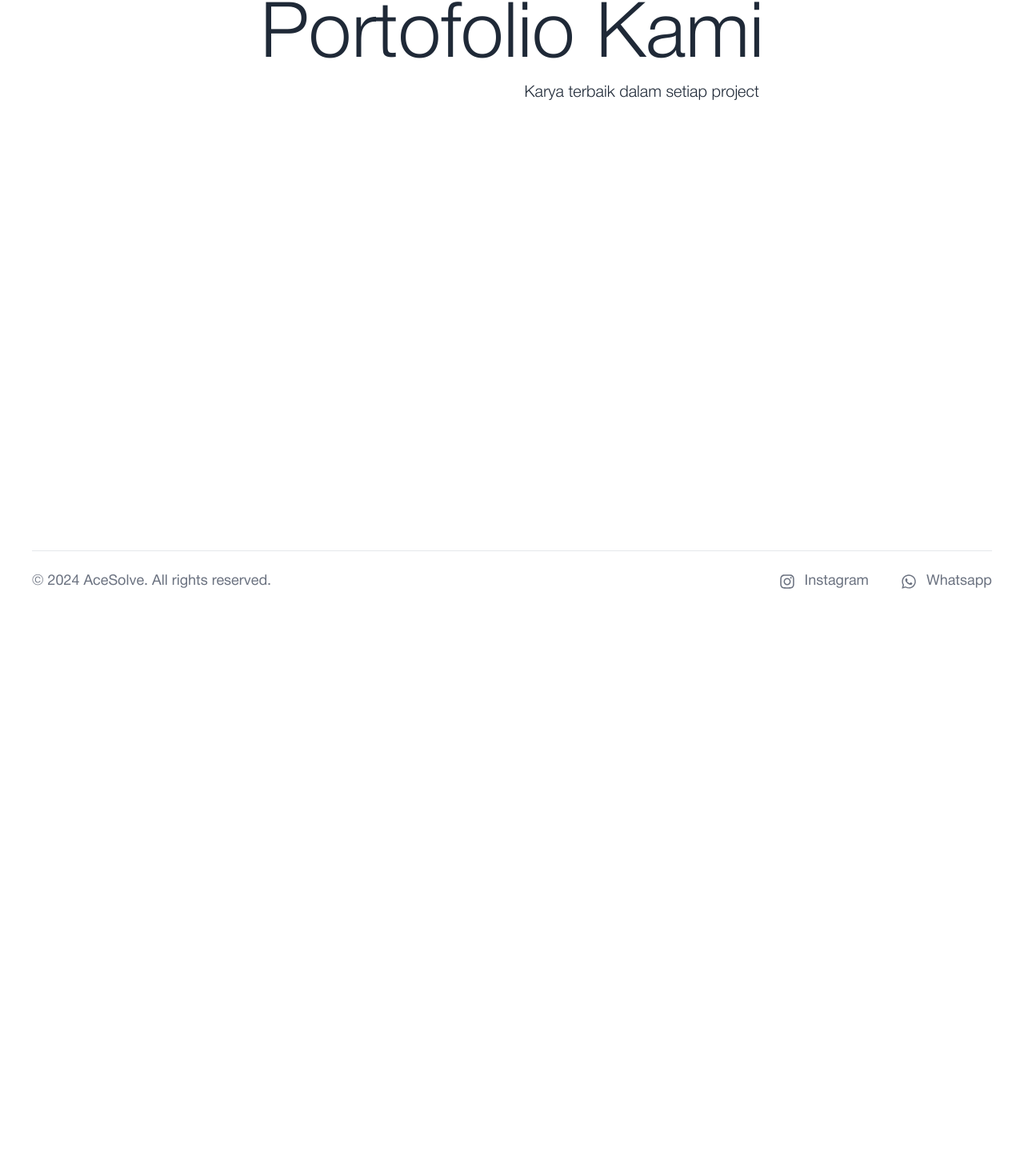
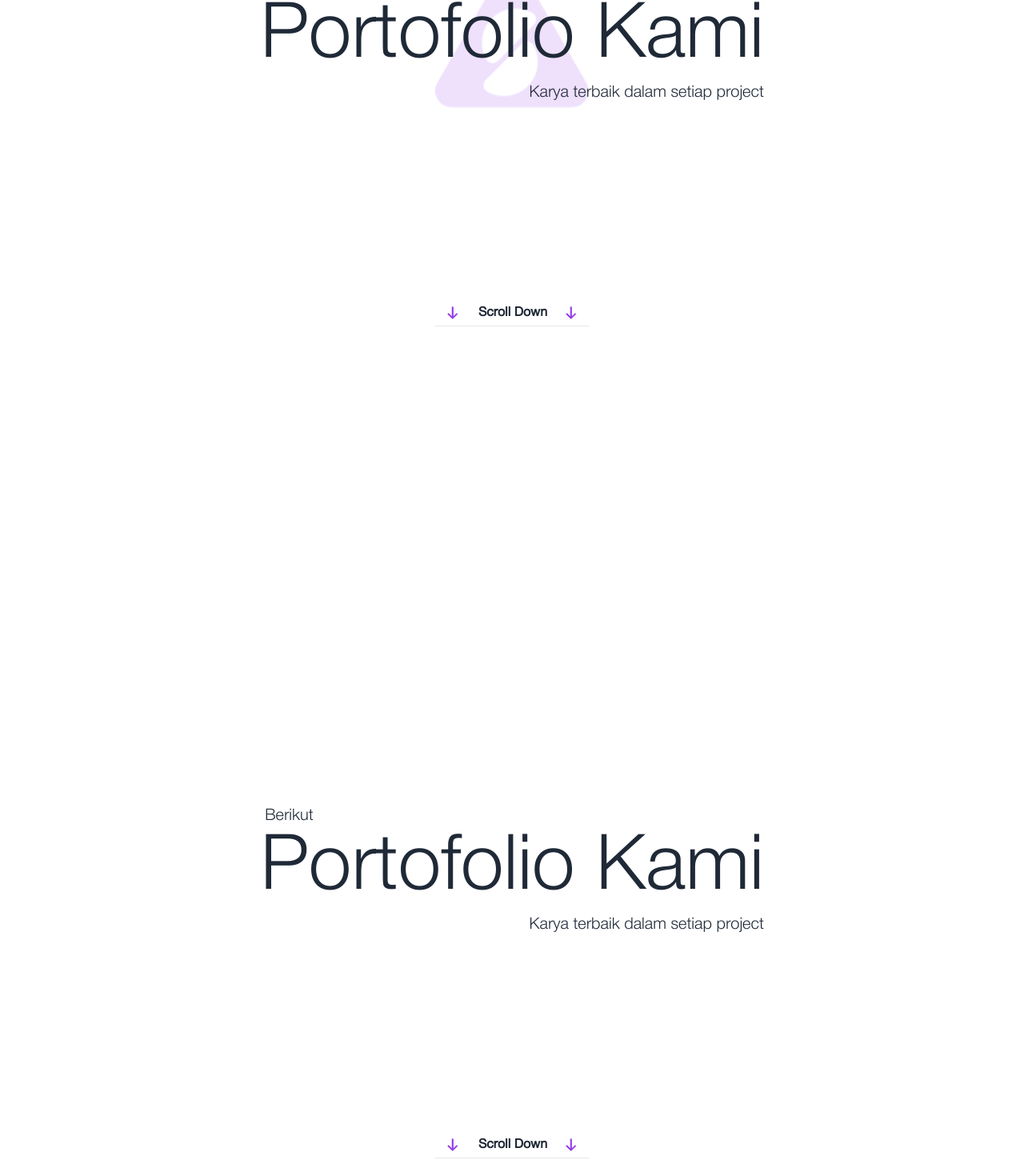
Before and after one commit to Aliux7/ace-solve, a Next.js app: page /portofolio in a window 1280 px wide. Shown: the part 352-1822 px from the top of the page at 80% size. Before the commit the page ends 1117 px from the top, so only its background shows below. Built offline with nearby package versions, Linux system fonts and the light colour scheme.

Commit message:
feats: porto on progress

```diff
--- a/src/app/(pages)/layanan/page.tsx
+++ b/src/app/(pages)/layanan/page.tsx
@@ -66,7 +66,7 @@
             initial="hidden"
             animate={controls}
             transition={{ duration: 1, delay: 0.5 }}
-            src="Mockup2.png"
+            src="/Mockup2.png"
             className="h-[45vh] sm:h-[55vh] mt-5"
           />
           <div className="absolute -bottom-[40%] h-[15vh] w-full opacity-10 animate-float">
@@ -79,7 +79,7 @@
               }}
               viewport={{ once: true }}
               transition={{ duration: 3, delay: 1.5 }}
-              src="Mockup2.png"
+              src="/Mockup2.png"
               className="h-full w-full object-cover object-bottom -scale-y-100 blur-[2px]"
             />
             <div className="absolute top-0 left-0 w-full h-full bg-gradient-to-t from-white to-transparent"></div>
--- a/src/app/(pages)/portofolio/page.tsx
+++ b/src/app/(pages)/portofolio/page.tsx
@@ -2,11 +2,12 @@
 import React, { useEffect, useState } from "react";
 import { motion, useAnimation } from "framer-motion";
 import { FaCheck, FaWhatsapp } from "react-icons/fa";
-import { GoArrowUpRight, GoProjectTemplate } from "react-icons/go";
+import { GoArrowDown, GoArrowUpRight, GoProjectTemplate } from "react-icons/go";
 import CountUp from "@/app/components/ui/CountUp";
 import { TextBoxReveal } from "@/app/components/ui/TextBoxReveal";
 import LocomotiveScroll from "locomotive-scroll";
 import splitStringUsingRegex from "@/app/utlis/splitStringUsingRegex";
+import { FaArrowDownLong } from "react-icons/fa6";
 
 const page = () => {
   const controls = useAnimation();
@@ -54,7 +55,6 @@
       className={`w-full min-h-screen flex flex-col gap-60 px-3 sm:px-6 lg:px-10`}
     >
       <section className="relative w-full min-h-screen flex flex-col justify-center items-center gap-10 py-28">
-        {/* <div className="relative z-10"> */}
         <motion.h1
           className="font-helveticaLight"
           initial="hidden"
@@ -77,7 +77,7 @@
               </motion.span>
             ))}
           </div>
-          <div className="overflow-hidden font-helveticaLight text-4xl sm:text-7xl lg:text-8xl pb-1">
+          <div className="overflow-hidden font-helveticaLight text-[2.5rem] leading-8 sm:text-7xl lg:text-8xl pb-1">
             {firstHeading.map((char, index) => (
               <motion.span
                 key={index}
@@ -92,12 +92,74 @@
               </motion.span>
             ))}
           </div>
-          <div className="overflow-hidden py-1 sm:text-xl px-0.5 sm:px-1.5 text-end">
+          <div className="overflow-hidden py-1 text-xs sm:text-xl text-end">
             {thirdHeading.map((char, index) => (
               <motion.span
                 key={index}
                 className="inline-block"
-                transition={{ duration: 0.25 }}
+                transition={{ duration: 0.2 }}
+                variants={{
+                  hidden: { opacity: 0, y: 5 },
+                  reveal: { opacity: 1, y: 0 },
+                }}
+              >
+                {char === " " ? "\u00A0" : char}
+              </motion.span>
+            ))}
+          </div>
+        </motion.h1>
+        <motion.a
+          href="#content"
+          onClick={(e) => {
+            e.preventDefault();
+            document.querySelector("#content")?.scrollIntoView({
+              behavior: "smooth",
+              block: "start",
+            });
+          }}
+          variants={{
+            hidden: { opacity: 0, y: 25 },
+            visible: { opacity: 1, y: 0 },
+          }}
+          initial="hidden"
+          whileInView="visible"
+          viewport={{ once: true }}
+          transition={{ duration: 1, delay: 1 }}
+          className="absolute group bottom-10 text-sm sm:text-base flex justify-center items-center gap-5 border-b font-semibold py-1 px-3 before:content-[''] before:w-full before:h-[1.5px] before:absolute before:left-0 before:bottom-0 before:bg-purple-500 before:transition-transform before:ease-in-out before:duration-[500ms] before:scale-x-0 before:scale-y-100 before:origin-right hover:before:scale-x-100 hover:before:origin-left"
+        >
+          <div className="h-3 sm:h-5 overflow-hidden mr-0.5">
+            <div className="flex flex-col -translate-y-8 gap-3 group-hover:translate-y-0 transition-all duration-500 ease-in">
+              <GoArrowDown className="w-3 h-3 sm:w-5 sm:h-5 text-purple-600 stroke-1" />
+              <GoArrowDown className="w-3 h-3 sm:w-5 sm:h-5 text-purple-600 stroke-1" />
+            </div>
+          </div>
+          Scroll Down
+          <div className="h-3 sm:h-5 overflow-hidden">
+            <div className="flex flex-col -translate-y-8 gap-3 group-hover:translate-y-0 transition-all duration-500 ease-in delay-100">
+              <GoArrowDown className="w-3 h-3 sm:w-5 sm:h-5 text-purple-600 stroke-1" />
+              <GoArrowDown className="w-3 h-3 sm:w-5 sm:h-5 text-purple-600 stroke-1" />
+            </div>
+          </div>
+        </motion.a>
+        <img src="/logo/LogoWhite.png" className="absolute -z-10 opacity-15 w-48 animate-float"/>
+      </section>
+      <section
+        id="content"
+        className="relative w-full min-h-screen flex flex-col justify-center items-center gap-10 py-28"
+      >
+        <motion.h1
+          className="font-helveticaLight"
+          initial="hidden"
+          whileInView="reveal"
+          transition={{ staggerChildren: 0.05 }}
+          viewport={{ once: true }}
+        >
+          <div className="overflow-hidden py-1 sm:text-xl px-0.5 sm:px-1.5">
+            {secondHeading.map((char, index) => (
+              <motion.span
+                key={index}
+                className="inline-block"
+                transition={{ duration: 0.5 }}
                 variants={{
                   hidden: { opacity: 0, y: 25 },
                   reveal: { opacity: 1, y: 0 },
@@ -107,10 +169,63 @@
               </motion.span>
             ))}
           </div>
+          <div className="overflow-hidden font-helveticaLight text-[2.5rem] leading-8 sm:text-7xl lg:text-8xl pb-1">
+            {firstHeading.map((char, index) => (
+              <motion.span
+                key={index}
+                className="inline-block"
+                transition={{ duration: 0.5 }}
+                variants={{
+                  hidden: { opacity: 0, y: 25 },
+                  reveal: { opacity: 1, y: 0 },
+                }}
+              >
+                {char === " " ? "\u00A0" : char}
+              </motion.span>
+            ))}
+          </div>
+          <div className="overflow-hidden py-1 text-xs sm:text-xl text-end">
+            {thirdHeading.map((char, index) => (
+              <motion.span
+                key={index}
+                className="inline-block"
+                transition={{ duration: 0.2 }}
+                variants={{
+                  hidden: { opacity: 0, y: 5 },
+                  reveal: { opacity: 1, y: 0 },
+                }}
+              >
+                {char === " " ? "\u00A0" : char}
+              </motion.span>
+            ))}
+          </div>
         </motion.h1>
-
-        {/* <img src="Mockup4.png" className="h-[70vh]" /> */}
-        {/* </div> */}
+        <motion.a
+          href="#"
+          variants={{
+            hidden: { opacity: 0, y: 25 },
+            visible: { opacity: 1, y: 0 },
+          }}
+          initial="hidden"
+          whileInView="visible"
+          viewport={{ once: true }}
+          transition={{ duration: 1, delay: 1 }}
+          className="absolute group bottom-10 text-sm sm:text-base flex justify-center items-center gap-5 border-b font-semibold py-1 px-3 before:content-[''] before:w-full before:h-[1.5px] before:absolute before:left-0 before:bottom-0 before:bg-purple-500 before:transition-transform before:ease-in-out before:duration-[500ms] before:scale-x-0 before:scale-y-100 before:origin-right hover:before:scale-x-100 hover:before:origin-left"
+        >
+          <div className="h-3 sm:h-5 overflow-hidden mr-0.5">
+            <div className="flex flex-col -translate-y-8 gap-3 group-hover:translate-y-0 transition-all duration-500 ease-in">
+              <GoArrowDown className="w-3 h-3 sm:w-5 sm:h-5 text-purple-600 stroke-1" />
+              <GoArrowDown className="w-3 h-3 sm:w-5 sm:h-5 text-purple-600 stroke-1" />
+            </div>
+          </div>
+          Scroll Down
+          <div className="h-3 sm:h-5 overflow-hidden">
+            <div className="flex flex-col -translate-y-8 gap-3 group-hover:translate-y-0 transition-all duration-500 ease-in delay-100">
+              <GoArrowDown className="w-3 h-3 sm:w-5 sm:h-5 text-purple-600 stroke-1" />
+              <GoArrowDown className="w-3 h-3 sm:w-5 sm:h-5 text-purple-600 stroke-1" />
+            </div>
+          </div>
+        </motion.a>
       </section>
     </motion.main>
   );
--- a/src/app/globals.css
+++ b/src/app/globals.css
@@ -64,6 +64,7 @@
 
 * {
   box-sizing: border-box;
+  /* scroll-behavior: smooth; */
 }
 
 *::selection {
--- a/src/app/page.tsx
+++ b/src/app/page.tsx
@@ -167,7 +167,7 @@
           </div>
         </div>
         <motion.img
-          src="Mockup3.png"
+          src="/Mockup3.png"
           variants={{
             hidden: { opacity: 0, x: -25 },
             visible: { opacity: 1, x: 0 },
@@ -178,7 +178,7 @@
           className="hidden lg:block max-h-[100vh] h-auto w-auto max-w-[45vw] object-cover rounded-md"
         />
         <motion.img
-          src="Mockup1.png"
+          src="/Mockup1.png"
           variants={{
             hidden: { opacity: 0, x: 25 },
             visible: { opacity: 0.1, x: 0 },
```
Also changed, not shown: src/app/components/layouts/Footer.tsx (+1 -6 lines), 1 other file (tests, documents, lock files or other folders).
